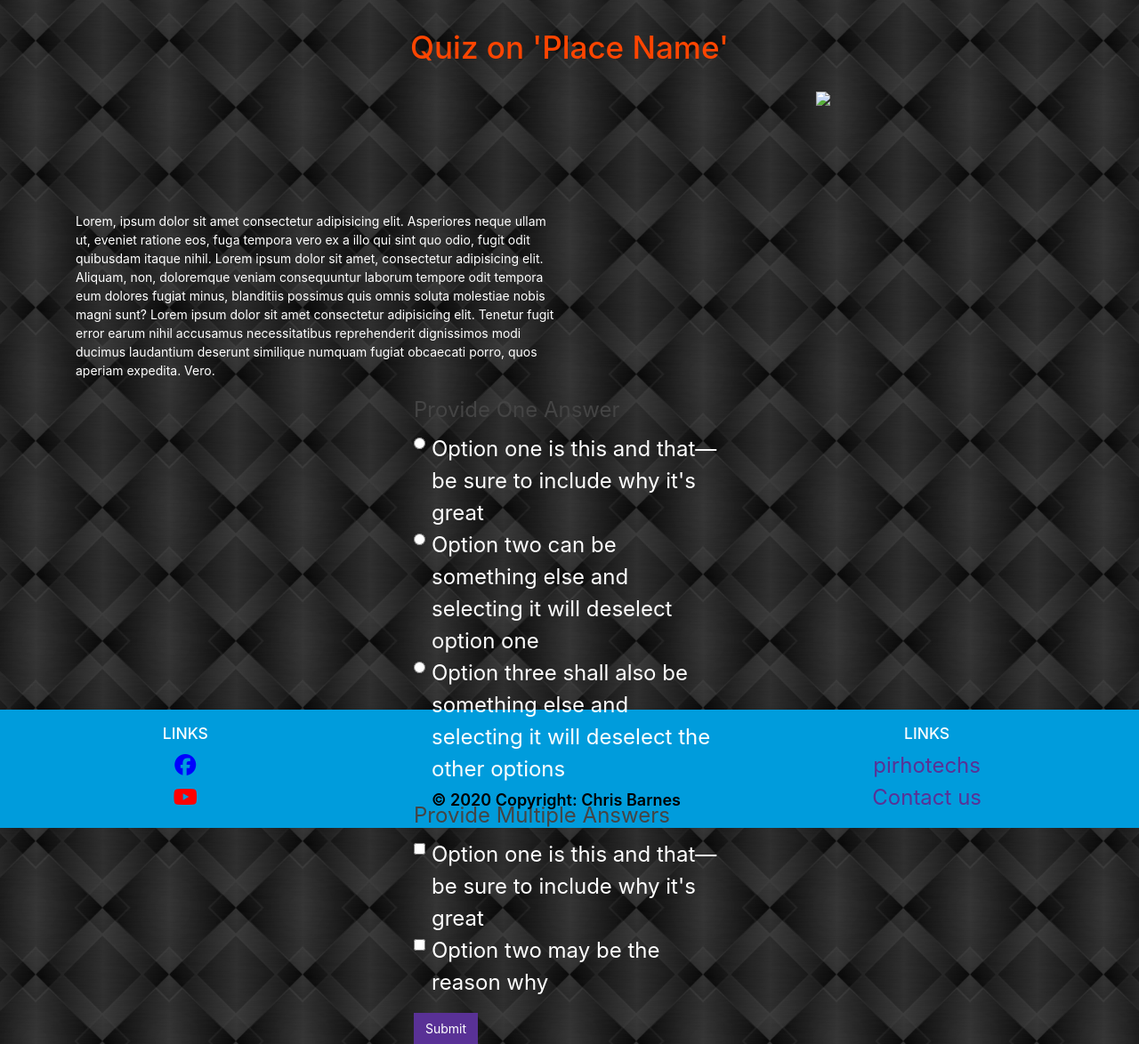
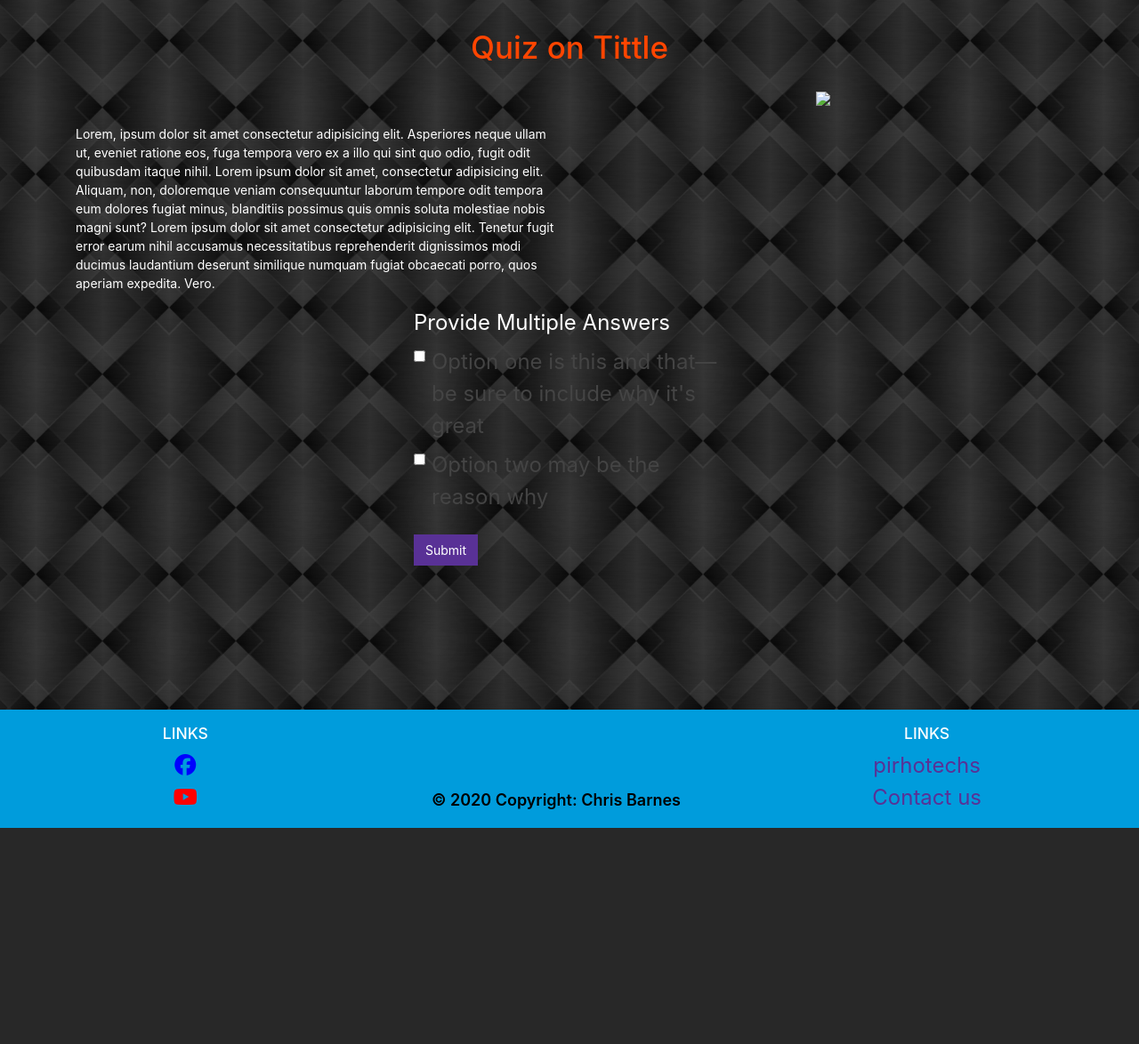
Before and after one commit to ChrisBarnes2000-MS-DU/BEW1.2-Contractor, a Django app: page /trivia/ in a window 1280 px wide. Shown: the part 90-1264 px from the top of the page at 89% size. After the commit the page ends 1021 px from the top, so only its background shows below. Run offline with Django 3.2, Linux system fonts and the light colour scheme; data that the repository does not hold is empty; some libraries are stand-ins or nearby versions.

Commit message:
adjust game display

```diff
--- a/trivia/templates/trivia/game.html
+++ b/trivia/templates/trivia/game.html
@@ -4,59 +4,59 @@
 {% block content %}
 <div class="row">
     <div class="col text-center">
-        <h1>Quiz on 'Place Name'</h1>
+        <h1>Quiz on {{ page.title }}</h1>
     </div>
 </div>
 
 <div class="row mt-3">
-    <div class="col" style="margin-top: 10em;">
+    <div class="col" style="margin-top: 3em;">
         <p>
             Lorem, ipsum dolor sit amet consectetur adipisicing elit. Asperiores neque ullam ut, eveniet ratione eos, fuga tempora vero ex a illo qui sint quo odio, fugit odit quibusdam itaque nihil. Lorem ipsum dolor sit amet, consectetur adipisicing elit. Aliquam, non, doloremque veniam consequuntur laborum tempore odit tempora eum dolores fugiat minus, blanditiis possimus quis omnis soluta molestiae nobis magni sunt? Lorem ipsum dolor sit amet consectetur adipisicing elit. Tenetur fugit error earum nihil accusamus necessitatibus reprehenderit dignissimos modi ducimus laudantium deserunt similique numquam fugiat obcaecati porro, quos aperiam expedita. Vero.
         </p>
     </div>
     <div class="col text-center">
-        <a href="https://placeholder.com"><img src="https://via.placeholder.com/400x400?text=Image+of+this+place"></a>
+        <a href="https://placeholder.com"><img src="https://via.placeholder.com/250x250?text=Image+of+this+place"></a>
     </div>
 </div>
 
 <div class="row">
     <div class="col-md-4"></div>
     <div class="col-md-4">
-        <fieldset class="form-group">
-            <legend>Provide One Answer</legend>
+        <!-- <fieldset class="form-group">
+            <label>Provide One Answer</label>
             <div class="form-check">
-                <label class="form-check-label">
+                <legend class="form-check-legend">
                     <input type="radio" class="form-check-input" name="optionsRadios" id="optionsRadios1" value="option1">
                     Option one is this and that—be sure to include why it's great
-                </label>
+                </legend>
             </div>
             <div class="form-check">
-                <label class="form-check-label">
+                <legend class="form-check-legend">
                     <input type="radio" class="form-check-input" name="optionsRadios" id="optionsRadios2" value="option2">
                     Option two can be something else and selecting it will deselect option one
-                </label>
+                </legend>
             </div>
             <div class="form-check">
-                <label class="form-check-label">
+                <legend class="form-check-legend">
                     <input type="radio" class="form-check-input" name="optionsRadios" id="optionsRadios3" value="option3">
                     Option three shall also be something else and selecting it will deselect the other options
-                </label>
+                </legend>
             </div>
-        </fieldset>
+        </fieldset> -->
 
         <fieldset class="form-group">
-            <legend>Provide Multiple Answers</legend>
+            <label>Provide Multiple Answers</label>
             <div class="form-check">
-                <label class="form-check-label">
+                <legend class="form-check-legend">
                     <input class="form-check-input" type="checkbox" value="">
                     Option one is this and that—be sure to include why it's great
-                </label>
+                </legend>
             </div>
             <div class="form-check">
-                <label class="form-check-label">
+                <legend class="form-check-legend">
                     <input class="form-check-input" type="checkbox" value="">
                     Option two may be the reason why
-                </label>
+                </legend>
             </div>
         </fieldset>
 
--- a/trivia/views.py
+++ b/trivia/views.py
@@ -3,6 +3,7 @@ from django.http import HttpResponseRedirect, HttpResponse
 from django.shortcuts import render
 
 from trivia.models import Question, Choice
+from locations.models import Page
 
 def index(request):
     """View function for home page of TRIVIA."""
@@ -10,9 +11,11 @@ def index(request):
 
     # Generate counts of some of the main objects
     num_questions = Question.objects.all().count()
+    # page = Page.objects.get(Page.slug)
 
     context = {
         'num_questions': num_questions,
+        'page': "Tittle",
     }
 
     # Render the HTML template index.html with the data in the context variable
```
